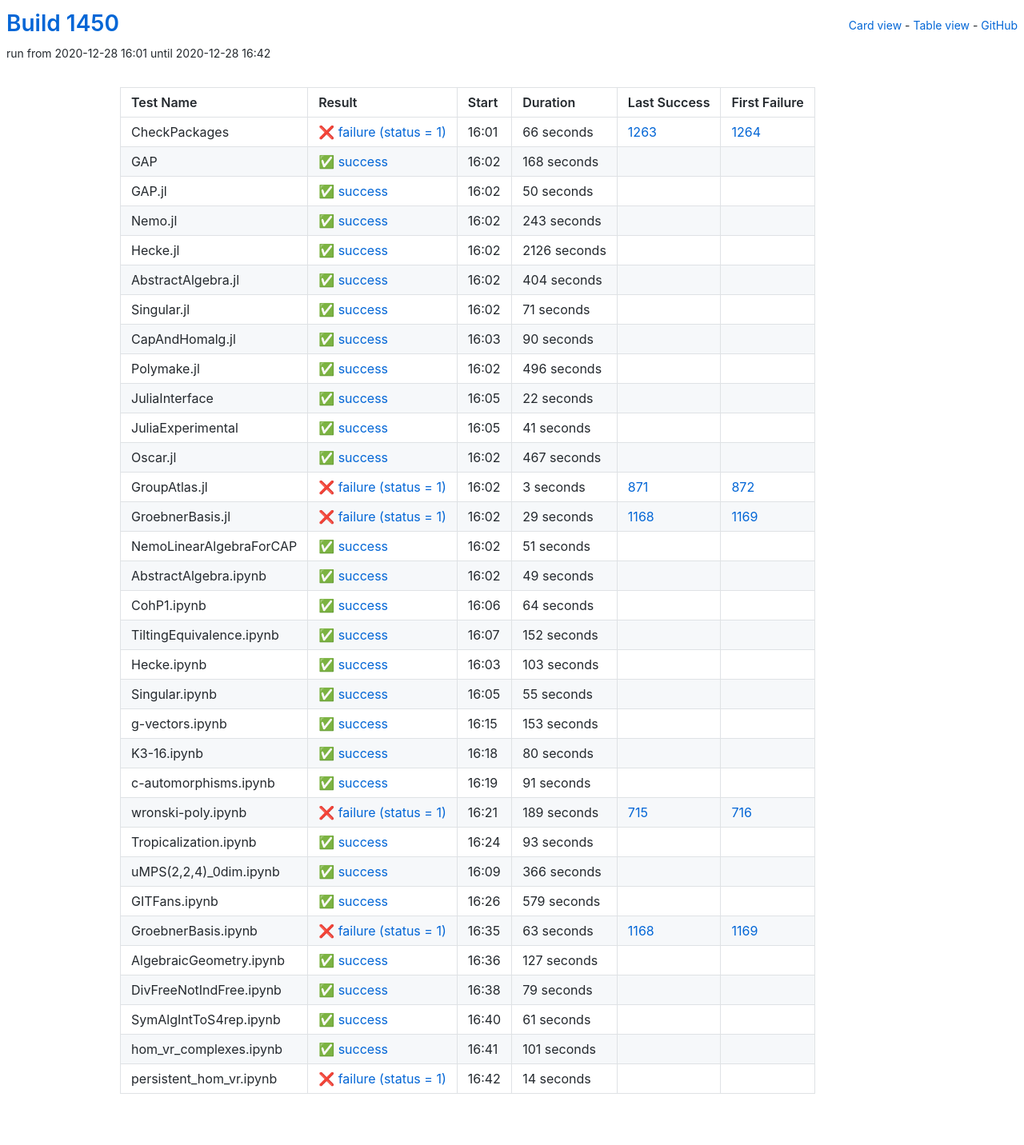
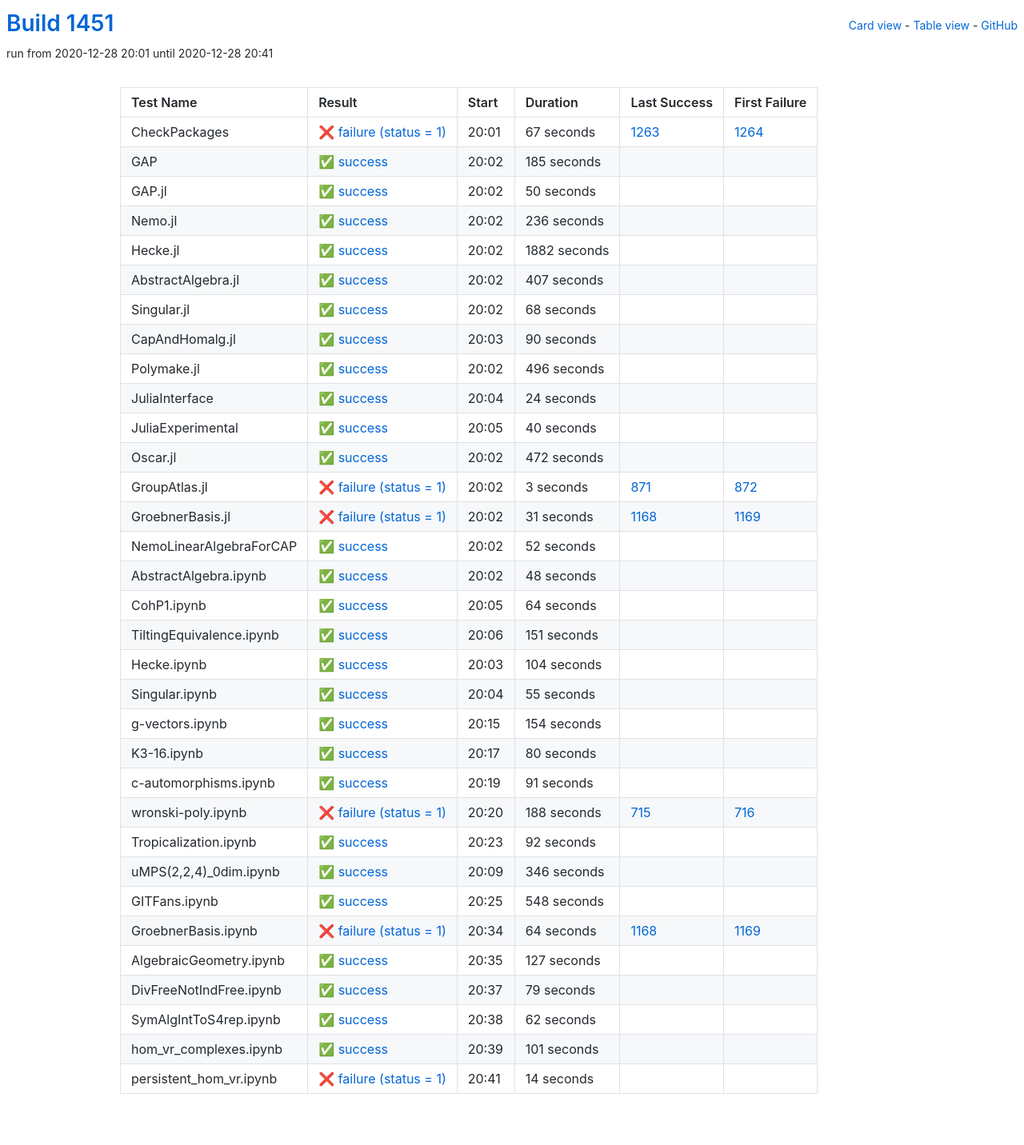
Before and after one commit to oscar-system/oscar-ci-status-stable, a Jekyll site: the page built from table.html, in a window 1280 px wide. Shown: the whole page at 80% size. Built offline with Jekyll 4.4.1, drawn with Linux system fonts in a browser that asks for light colours.

Commit message:
Build #1451

```diff
--- a/_data/ci.yml
+++ b/_data/ci.yml
@@ -1,6 +1,6 @@
 ---
-build: 1450
-build_url: https://oscarci.mathematik.uni-kl.de/job/oscar-stable/1450/
+build: 1451
+build_url: https://oscarci.mathematik.uni-kl.de/job/oscar-stable/1451/
 job: oscar-stable
 organization: oscar-system
 repo: oscar-ci-status-stable
@@ -8,32 +8,32 @@ repourl: https://github.com/oscar-system/oscar-ci-status-stable
 tests:
 - name: CheckPackages
   id: checkpackages
-  log: https://oscarci.mathematik.uni-kl.de/job/oscar-stable/1450/artifact/logs/build-1450/CheckPackages.log
-  start: 2020-12-28 16:01
+  log: https://oscarci.mathematik.uni-kl.de/job/oscar-stable/1451/artifact/logs/build-1451/CheckPackages.log
+  start: 2020-12-28 20:01
   success: false
   exitcode: 1
   status: failure
-  duration: 66
+  duration: 67
   last_success: 1263
   last_success_url: https://oscarci.mathematik.uni-kl.de/job/oscar-stable/1263/
   first_failure: 1264
   first_failure_url: https://oscarci.mathematik.uni-kl.de/job/oscar-stable/1264/
 - name: GAP
   id: gap
-  log: https://oscarci.mathematik.uni-kl.de/job/oscar-stable/1450/artifact/logs/build-1450/GAP.log
-  start: 2020-12-28 16:02
+  log: https://oscarci.mathematik.uni-kl.de/job/oscar-stable/1451/artifact/logs/build-1451/GAP.log
+  start: 2020-12-28 20:02
   success: true
   exitcode: 0
   status: success
-  duration: 168
+  duration: 185
   last_success: false
   last_success_url:
   first_failure: false
   first_failure_url:
 - name: GAP.jl
   id: gap-jl
-  log: https://oscarci.mathematik.uni-kl.de/job/oscar-stable/1450/artifact/logs/build-1450/GAP.jl.log
-  start: 2020-12-28 16:02
+  log: https://oscarci.mathematik.uni-kl.de/job/oscar-stable/1451/artifact/logs/build-1451/GAP.jl.log
+  start: 2020-12-28 20:02
   success: true
   exitcode: 0
   status: success
@@ -44,56 +44,56 @@ tests:
   first_failure_url:
 - name: Nemo.jl
   id: nemo-jl
-  log: https://oscarci.mathematik.uni-kl.de/job/oscar-stable/1450/artifact/logs/build-1450/Nemo.jl.log
-  start: 2020-12-28 16:02
+  log: https://oscarci.mathematik.uni-kl.de/job/oscar-stable/1451/artifact/logs/build-1451/Nemo.jl.log
+  start: 2020-12-28 20:02
   success: true
   exitcode: 0
   status: success
-  duration: 243
+  duration: 236
   last_success: false
   last_success_url:
   first_failure: false
   first_failure_url:
 - name: Hecke.jl
   id: hecke-jl
-  log: https://oscarci.mathematik.uni-kl.de/job/oscar-stable/1450/artifact/logs/build-1450/Hecke.jl.log
-  start: 2020-12-28 16:02
+  log: https://oscarci.mathematik.uni-kl.de/job/oscar-stable/1451/artifact/logs/build-1451/Hecke.jl.log
+  start: 2020-12-28 20:02
   success: true
   exitcode: 0
   status: success
-  duration: 2126
+  duration: 1882
   last_success: false
   last_success_url:
   first_failure: false
   first_failure_url:
 - name: AbstractAlgebra.jl
   id: abstractalgebra-jl
-  log: https://oscarci.mathematik.uni-kl.de/job/oscar-stable/1450/artifact/logs/build-1450/AbstractAlgebra.jl.log
-  start: 2020-12-28 16:02
+  log: https://oscarci.mathematik.uni-kl.de/job/oscar-stable/1451/artifact/logs/build-1451/AbstractAlgebra.jl.log
+  start: 2020-12-28 20:02
   success: true
   exitcode: 0
   status: success
-  duration: 404
+  duration: 407
   last_success: false
   last_success_url:
   first_failure: false
   first_failure_url:
 - name: Singular.jl
   id: singular-jl
-  log: https://oscarci.mathematik.uni-kl.de/job/oscar-stable/1450/artifact/logs/build-1450/Singular.jl.log
-  start: 2020-12-28 16:02
+  log: https://oscarci.mathematik.uni-kl.de/job/oscar-stable/1451/artifact/logs/build-1451/Singular.jl.log
+  start: 2020-12-28 20:02
   success: true
   exitcode: 0
   status: success
-  duration: 71
+  duration: 68
   last_success: false
   last_success_url:
   first_failure: false
   first_failure_url:
 - name: CapAndHomalg.jl
   id: capandhomalg-jl
-  log: https://oscarci.mathematik.uni-kl.de/job/oscar-stable/1450/artifact/logs/build-1450/CapAndHomalg.jl.log
-  start: 2020-12-28 16:03
+  log: https://oscarci.mathematik.uni-kl.de/job/oscar-stable/1451/artifact/logs/build-1451/CapAndHomalg.jl.log
+  start: 2020-12-28 20:03
   success: true
   exitcode: 0
   status: success
@@ -104,8 +104,8 @@ tests:
   first_failure_url:
 - name: Polymake.jl
   id: polymake-jl
-  log: https://oscarci.mathematik.uni-kl.de/job/oscar-stable/1450/artifact/logs/build-1450/Polymake.jl.log
-  start: 2020-12-28 16:02
+  log: https://oscarci.mathematik.uni-kl.de/job/oscar-stable/1451/artifact/logs/build-1451/Polymake.jl.log
+  start: 2020-12-28 20:02
   success: true
   exitcode: 0
   status: success
@@ -116,44 +116,44 @@ tests:
   first_failure_url:
 - name: JuliaInterface
   id: juliainterface
-  log: https://oscarci.mathematik.uni-kl.de/job/oscar-stable/1450/artifact/logs/build-1450/JuliaInterface.log
-  start: 2020-12-28 16:05
+  log: https://oscarci.mathematik.uni-kl.de/job/oscar-stable/1451/artifact/logs/build-1451/JuliaInterface.log
+  start: 2020-12-28 20:04
   success: true
   exitcode: 0
   status: success
-  duration: 22
+  duration: 24
   last_success: false
   last_success_url:
   first_failure: false
   first_failure_url:
 - name: JuliaExperimental
   id: juliaexperimental
-  log: https://oscarci.mathematik.uni-kl.de/job/oscar-stable/1450/artifact/logs/build-1450/JuliaExperimental.log
-  start: 2020-12-28 16:05
+  log: https://oscarci.mathematik.uni-kl.de/job/oscar-stable/1451/artifact/logs/build-1451/JuliaExperimental.log
+  start: 2020-12-28 20:05
   success: true
   exitcode: 0
   status: success
-  duration: 41
+  duration: 40
   last_success: false
   last_success_url:
   first_failure: false
   first_failure_url:
 - name: Oscar.jl
   id: oscar-jl
-  log: https://oscarci.mathematik.uni-kl.de/job/oscar-stable/1450/artifact/logs/build-1450/Oscar.jl.log
-  start: 2020-12-28 16:02
+  log: https://oscarci.mathematik.uni-kl.de/job/oscar-stable/1451/artifact/logs/build-1451/Oscar.jl.log
+  start: 2020-12-28 20:02
   success: true
   exitcode: 0
   status: success
-  duration: 467
+  duration: 472
   last_success: false
   last_success_url:
   first_failure: false
   first_failure_url:
 - name: GroupAtlas.jl
   id: groupatlas-jl
-  log: https://oscarci.mathematik.uni-kl.de/job/oscar-stable/1450/artifact/logs/build-1450/GroupAtlas.jl.log
-  start: 2020-12-28 16:02
+  log: https://oscarci.mathematik.uni-kl.de/job/oscar-stable/1451/artifact/logs/build-1451/GroupAtlas.jl.log
+  start: 2020-12-28 20:02
   success: false
   exitcode: 1
   status: failure
@@ -164,44 +164,44 @@ tests:
   first_failure_url: https://oscarci.mathematik.uni-kl.de/job/oscar-stable/872/
 - name: GroebnerBasis.jl
   id: groebnerbasis-jl
-  log: https://oscarci.mathematik.uni-kl.de/job/oscar-stable/1450/artifact/logs/build-1450/GroebnerBasis.jl.log
-  start: 2020-12-28 16:02
+  log: https://oscarci.mathematik.uni-kl.de/job/oscar-stable/1451/artifact/logs/build-1451/GroebnerBasis.jl.log
+  start: 2020-12-28 20:02
   success: false
   exitcode: 1
   status: failure
-  duration: 29
+  duration: 31
   last_success: 1168
   last_success_url: https://oscarci.mathematik.uni-kl.de/job/oscar-stable/1168/
   first_failure: 1169
   first_failure_url: https://oscarci.mathematik.uni-kl.de/job/oscar-stable/1169/
 - name: NemoLinearAlgebraForCAP
   id: nemolinearalgebraforcap
-  log: https://oscarci.mathematik.uni-kl.de/job/oscar-stable/1450/artifact/logs/build-1450/NemoLinearAlgebraForCAP.log
-  start: 2020-12-28 16:02
+  log: https://oscarci.mathematik.uni-kl.de/job/oscar-stable/1451/artifact/logs/build-1451/NemoLinearAlgebraForCAP.log
+  start: 2020-12-28 20:02
   success: true
   exitcode: 0
   status: success
-  duration: 51
+  duration: 52
   last_success: false
   last_success_url:
   first_failure: false
   first_failure_url:
 - name: AbstractAlgebra.ipynb
   id: abstractalgebra-ipynb
-  log: https://oscarci.mathematik.uni-kl.de/job/oscar-stable/1450/artifact/logs/build-1450/AbstractAlgebra.ipynb.log
-  start: 2020-12-28 16:02
+  log: https://oscarci.mathematik.uni-kl.de/job/oscar-stable/1451/artifact/logs/build-1451/AbstractAlgebra.ipynb.log
+  start: 2020-12-28 20:02
   success: true
   exitcode: 0
   status: success
-  duration: 49
+  duration: 48
   last_success: false
   last_success_url:
   first_failure: false
   first_failure_url:
 - name: CohP1.ipynb
   id: cohp1-ipynb
-  log: https://oscarci.mathematik.uni-kl.de/job/oscar-stable/1450/artifact/logs/build-1450/CohP1.ipynb.log
-  start: 2020-12-28 16:06
+  log: https://oscarci.mathematik.uni-kl.de/job/oscar-stable/1451/artifact/logs/build-1451/CohP1.ipynb.log
+  start: 2020-12-28 20:05
   success: true
   exitcode: 0
   status: success
@@ -212,32 +212,32 @@ tests:
   first_failure_url:
 - name: TiltingEquivalence.ipynb
   id: tiltingequivalence-ipynb
-  log: https://oscarci.mathematik.uni-kl.de/job/oscar-stable/1450/artifact/logs/build-1450/TiltingEquivalence.ipynb.log
-  start: 2020-12-28 16:07
+  log: https://oscarci.mathematik.uni-kl.de/job/oscar-stable/1451/artifact/logs/build-1451/TiltingEquivalence.ipynb.log
+  start: 2020-12-28 20:06
   success: true
   exitcode: 0
   status: success
-  duration: 152
+  duration: 151
   last_success: false
   last_success_url:
   first_failure: false
   first_failure_url:
 - name: Hecke.ipynb
   id: hecke-ipynb
-  log: https://oscarci.mathematik.uni-kl.de/job/oscar-stable/1450/artifact/logs/build-1450/Hecke.ipynb.log
-  start: 2020-12-28 16:03
+  log: https://oscarci.mathematik.uni-kl.de/job/oscar-stable/1451/artifact/logs/build-1451/Hecke.ipynb.log
+  start: 2020-12-28 20:03
   success: true
   exitcode: 0
   status: success
-  duration: 103
+  duration: 104
   last_success: false
   last_success_url:
   first_failure: false
   first_failure_url:
 - name: Singular.ipynb
   id: singular-ipynb
-  log: https://oscarci.mathematik.uni-kl.de/job/oscar-stable/1450/artifact/logs/build-1450/Singular.ipynb.log
-  start: 2020-12-28 16:05
+  log: https://oscarci.mathematik.uni-kl.de/job/oscar-stable/1451/artifact/logs/build-1451/Singular.ipynb.log
+  start: 2020-12-28 20:04
   success: true
   exitcode: 0
   status: success
@@ -248,20 +248,20 @@ tests:
   first_failure_url:
 - name: g-vectors.ipynb
   id: g-vectors-ipynb
-  log: https://oscarci.mathematik.uni-kl.de/job/oscar-stable/1450/artifact/logs/build-1450/g-vectors.ipynb.log
-  start: 2020-12-28 16:15
+  log: https://oscarci.mathematik.uni-kl.de/job/oscar-stable/1451/artifact/logs/build-1451/g-vectors.ipynb.log
+  start: 2020-12-28 20:15
   success: true
   exitcode: 0
   status: success
-  duration: 153
+  duration: 154
   last_success: false
   last_success_url:
   first_failure: false
   first_failure_url:
 - name: K3-16.ipynb
   id: k3-16-ipynb
-  log: https://oscarci.mathematik.uni-kl.de/job/oscar-stable/1450/artifact/logs/build-1450/K3-16.ipynb.log
-  start: 2020-12-28 16:18
+  log: https://oscarci.mathematik.uni-kl.de/job/oscar-stable/1451/artifact/logs/build-1451/K3-16.ipynb.log
+  start: 2020-12-28 20:17
   success: true
   exitcode: 0
   status: success
@@ -272,8 +272,8 @@ tests:
   first_failure_url:
 - name: c-automorphisms.ipynb
   id: c-automorphisms-ipynb
-  log: https://oscarci.mathematik.uni-kl.de/job/oscar-stable/1450/artifact/logs/build-1450/c-automorphisms.ipynb.log
-  start: 2020-12-28 16:19
+  log: https://oscarci.mathematik.uni-kl.de/job/oscar-stable/1451/artifact/logs/build-1451/c-automorphisms.ipynb.log
+  start: 2020-12-28 20:19
   success: true
   exitcode: 0
   status: success
@@ -284,68 +284,68 @@ tests:
   first_failure_url:
 - name: wronski-poly.ipynb
   id: wronski-poly-ipynb
-  log: https://oscarci.mathematik.uni-kl.de/job/oscar-stable/1450/artifact/logs/build-1450/wronski-poly.ipynb.log
-  start: 2020-12-28 16:21
+  log: https://oscarci.mathematik.uni-kl.de/job/oscar-stable/1451/artifact/logs/build-1451/wronski-poly.ipynb.log
+  start: 2020-12-28 20:20
   success: false
   exitcode: 1
   status: failure
-  duration: 189
+  duration: 188
   last_success: 715
   last_success_url: https://oscarci.mathematik.uni-kl.de/job/oscar-stable/715/
   first_failure: 716
   first_failure_url: https://oscarci.mathematik.uni-kl.de/job/oscar-stable/716/
 - name: Tropicalization.ipynb
   id: tropicalization-ipynb
-  log: https://oscarci.mathematik.uni-kl.de/job/oscar-stable/1450/artifact/logs/build-1450/Tropicalization.ipynb.log
-  start: 2020-12-28 16:24
+  log: https://oscarci.mathematik.uni-kl.de/job/oscar-stable/1451/artifact/logs/build-1451/Tropicalization.ipynb.log
+  start: 2020-12-28 20:23
   success: true
   exitcode: 0
   status: success
-  duration: 93
+  duration: 92
   last_success: false
   last_success_url:
   first_failure: false
   first_failure_url:
 - name: uMPS(2,2,4)_0dim.ipynb
   id: umps-2-2-4-0dim-ipynb
-  log: https://oscarci.mathematik.uni-kl.de/job/oscar-stable/1450/artifact/logs/build-1450/uMPS-2-2-4-_0dim.ipynb.log
-  start: 2020-12-28 16:09
+  log: https://oscarci.mathematik.uni-kl.de/job/oscar-stable/1451/artifact/logs/build-1451/uMPS-2-2-4-_0dim.ipynb.log
+  start: 2020-12-28 20:09
   success: true
   exitcode: 0
   status: success
-  duration: 366
+  duration: 346
   last_success: false
   last_success_url:
   first_failure: false
   first_failure_url:
 - name: GITFans.ipynb
   id: gitfans-ipynb
-  log: https://oscarci.mathematik.uni-kl.de/job/oscar-stable/1450/artifact/logs/build-1450/GITFans.ipynb.log
-  start: 2020-12-28 16:26
+  log: https://oscarci.mathematik.uni-kl.de/job/oscar-stable/1451/artifact/logs/build-1451/GITFans.ipynb.log
+  start: 2020-12-28 20:25
   success: true
   exitcode: 0
   status: success
-  duration: 579
+  duration: 548
   last_success: false
   last_success_url:
   first_failure: false
   first_failure_url:
 - name: GroebnerBasis.ipynb
   id: groebnerbasis-ipynb
-  log: https://oscarci.mathematik.uni-kl.de/job/oscar-stable/1450/artifact/logs/build-1450/GroebnerBasis.ipynb.log
-  start: 2020-12-28 16:35
+  log: https://oscarci.mathematik.uni-kl.de/job/oscar-stable/1451/artifact/logs/build-1451/GroebnerBasis.ipynb.log
+  start: 2020-12-28 20:34
   success: false
   exitcode: 1
   status: failure
-  duration: 63
+  duration: 64
   last_success: 1168
   last_success_url: https://oscarci.mathematik.uni-kl.de/job/oscar-stable/1168/
   first_failure: 1169
   first_failure_url: https://oscarci.mathematik.uni-kl.de/job/oscar-stable/1169/
 - name: AlgebraicGeometry.ipynb
   id: algebraicgeometry-ipynb
-  log: https://oscarci.mathematik.uni-kl.de/job/oscar-stable/1450/artifact/logs/build-1450/AlgebraicGeometry.ipynb.log
-  start: 2020-12-28 16:36
+  log: https://oscarci.mathematik.uni-kl.de/job/oscar-stable/1451/artifact/logs/build-1451/AlgebraicGeometry.ipynb.log
+  start: 2020-12-28 20:35
   success: true
   exitcode: 0
   status: success
@@ -356,8 +356,8 @@ tests:
   first_failure_url:
 - name: DivFreeNotIndFree.ipynb
   id: divfreenotindfree-ipynb
-  log: https://oscarci.mathematik.uni-kl.de/job/oscar-stable/1450/artifact/logs/build-1450/DivFreeNotIndFree.ipynb.log
-  start: 2020-12-28 16:38
+  log: https://oscarci.mathematik.uni-kl.de/job/oscar-stable/1451/artifact/logs/build-1451/DivFreeNotIndFree.ipynb.log
+  start: 2020-12-28 20:37
   success: true
   exitcode: 0
   status: success
@@ -368,20 +368,20 @@ tests:
   first_failure_url:
 - name: SymAlgIntToS4rep.ipynb
   id: symalginttos4rep-ipynb
-  log: https://oscarci.mathematik.uni-kl.de/job/oscar-stable/1450/artifact/logs/build-1450/SymAlgIntToS4rep.ipynb.log
-  start: 2020-12-28 16:40
+  log: https://oscarci.mathematik.uni-kl.de/job/oscar-stable/1451/artifact/logs/build-1451/SymAlgIntToS4rep.ipynb.log
+  start: 2020-12-28 20:38
   success: true
   exitcode: 0
   status: success
-  duration: 61
+  duration: 62
   last_success: false
   last_success_url:
   first_failure: false
   first_failure_url:
 - name: hom_vr_complexes.ipynb
   id: hom-vr-complexes-ipynb
-  log: https://oscarci.mathematik.uni-kl.de/job/oscar-stable/1450/artifact/logs/build-1450/hom_vr_complexes.ipynb.log
-  start: 2020-12-28 16:41
+  log: https://oscarci.mathematik.uni-kl.de/job/oscar-stable/1451/artifact/logs/build-1451/hom_vr_complexes.ipynb.log
+  start: 2020-12-28 20:39
   success: true
   exitcode: 0
   status: success
@@ -392,8 +392,8 @@ tests:
   first_failure_url:
 - name: persistent_hom_vr.ipynb
   id: persistent-hom-vr-ipynb
-  log: https://oscarci.mathematik.uni-kl.de/job/oscar-stable/1450/artifact/logs/build-1450/persistent_hom_vr.ipynb.log
-  start: 2020-12-28 16:42
+  log: https://oscarci.mathematik.uni-kl.de/job/oscar-stable/1451/artifact/logs/build-1451/persistent_hom_vr.ipynb.log
+  start: 2020-12-28 20:41
   success: false
   exitcode: 1
   status: failure
```
Also changed, not shown: README.md.
